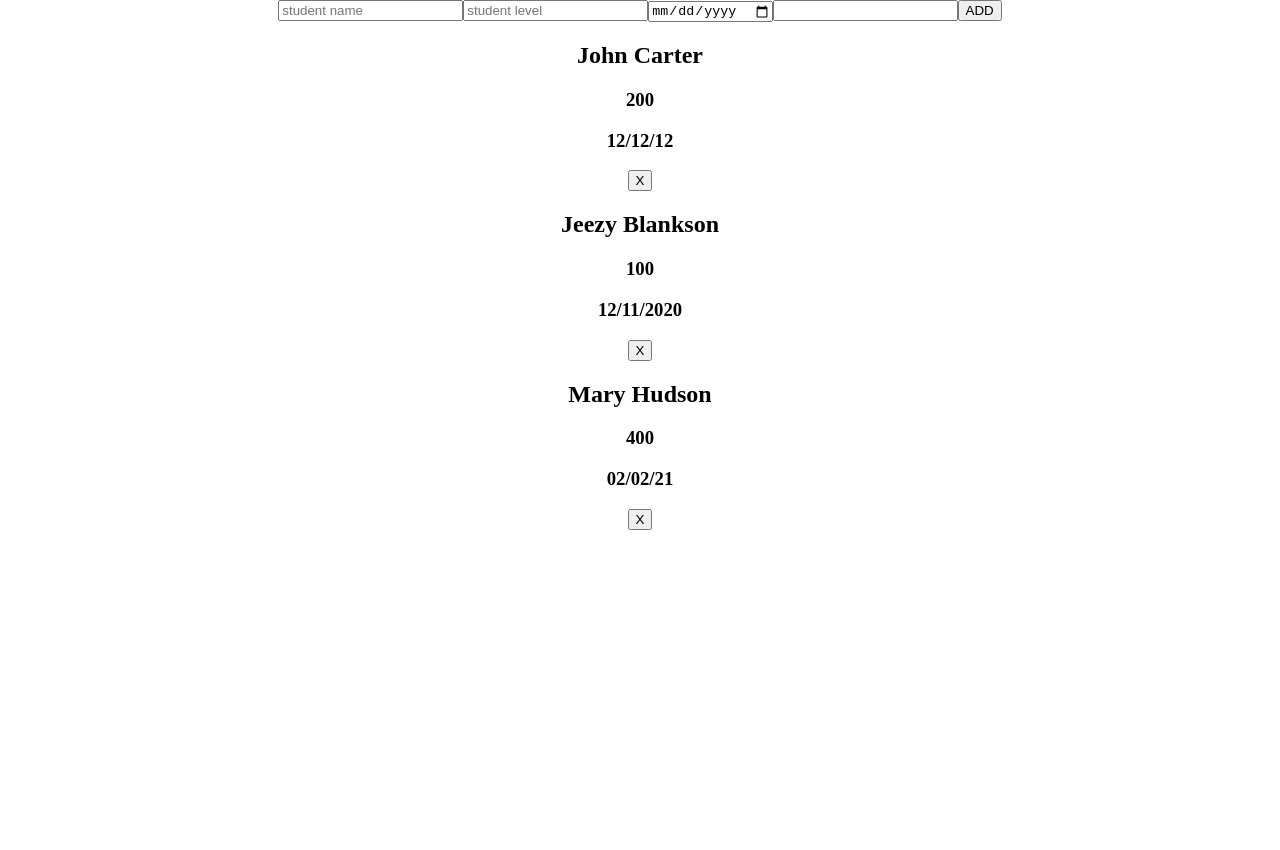
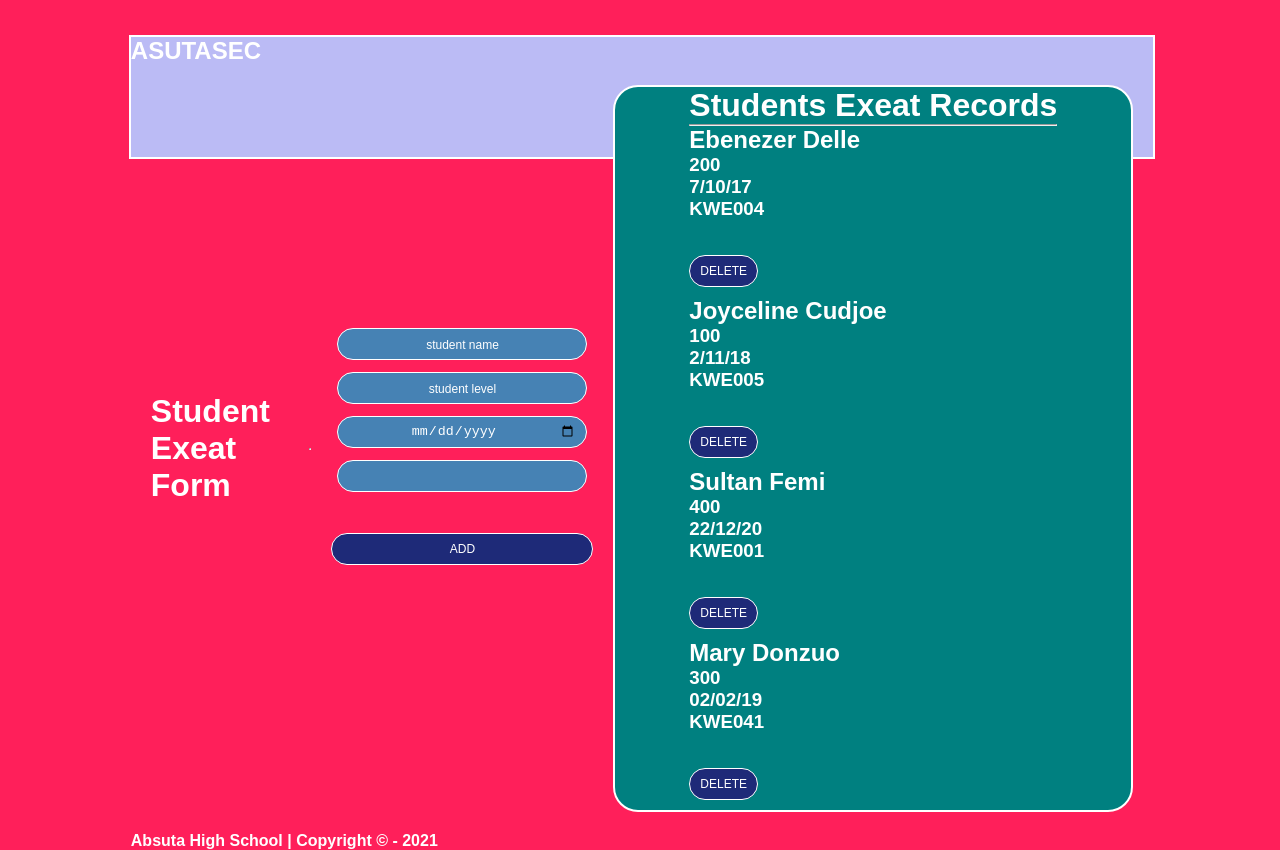
Before and after one commit to abdulsultans/React-JS-school-exeat, a React (Create React App) app: page / in a window 1280 px wide. Before the commit the page ends 800 px from the top, so only its background shows below. Built offline with nearby package versions, Linux system fonts and the light colour scheme.

Commit message:
add some styling

```diff
--- a/package.json
+++ b/package.json
@@ -7,6 +7,7 @@
     "@testing-library/react": "^11.2.5",
     "@testing-library/user-event": "^12.8.3",
     "react": "^17.0.2",
+    "react-bootstrap": "^1.5.2",
     "react-dom": "^17.0.2",
     "react-scripts": "4.0.3",
     "web-vitals": "^1.1.1"
--- a/src/App.css
+++ b/src/App.css
@@ -1,41 +1,85 @@
-.App {
-  text-align: center;
-}
-body{
-  font-family: poppins;
+*{
+	margin: 0px;
+	padding: 0px;
 }
 
-.App-logo {
-  height: 40vmin;
-  pointer-events: none;
+.container{
+  border: 2px solid white;
+	width: 100%;
+	height:15vh;
+	font-family: sans-serif;
+  background: rgb(187,187,245);
+	color: #fff;
 }
 
-@media (prefers-reduced-motion: no-preference) {
-  .App-logo {
-    animation: App-logo-spin infinite 20s linear;
-  }
+body { display: flex;
+  justify-content: center;
+  align-items: center;
+  margin: 25px;
+  padding: 10px;
+  background-color: #ff1f5a;
+  color:white;
+
 }
 
-.App-header {
-  background-color: #282c34;
-  min-height: 100vh;
-  display: flex;
-  flex-direction: column;
+form{
+  padding: 10px;
+  margin: 10px;
+  display: grid;
+  grid-template-columns: repeat(2) 1fr;
+  justify-content: center;
   align-items: center;
-  justify-content: center;
-  font-size: calc(10px + 2vmin);
-  color: white;
 }
 
-.App-link {
-  color: #61dafb;
+input{
+  width:250px;
+	height: 32px;
+	background:steelblue;
+	border: 1px solid white;
+	border-radius: 20px;
+	margin: 6px;
+	padding: 0 10px;
+	box-sizing: border-box;
+	outline: none;
+	text-align: center;
+	color: white;
 }
 
-@keyframes App-logo-spin {
-  from {
-    transform: rotate(0deg);
-  }
-  to {
-    transform: rotate(360deg);
-  }
+::placeholder{
+	color: white;
+	font-size: 12px;
 }
+
+button{
+  width: auto;
+	background:#1e2a78;
+	border: 1px solid white;
+	margin: 35px 0 10px;
+	height: 32px;
+	font-size: 12px;
+	border-radius: 20px;
+	padding: 0 10px;
+	box-sizing: border-box;
+	outline: none;
+	color: white;
+	cursor: pointer;
+}
+
+.stud{
+  border: 2px solid white;
+  background-color: teal;
+  width: 100%;
+  height: auto;
+  display: grid;
+  justify-content: center;
+  align-items: center;
+  grid-template-columns: repeat(3), 1fr;
+  border-radius: 25px;
+}
+
+.App{
+  padding: 10px;
+  margin: 10px;
+  display: flex;justify-content: center;
+  align-items: center;
+}
--- a/src/App.js
+++ b/src/App.js
@@ -1,12 +1,20 @@
 import "./App.css";
 import AddStudent from "./components/AddStudent";
+import Footer from "./components/Footer";
+import Header from "./components/Header";
 import Students from "./components/Students";
 
 function App() {
   return (
-    <div className="App">
-      <AddStudent />
-      <Students />
+    <div className="container">
+      <Header />
+      <div className="App">
+        <h1>Student Exeat Form</h1>
+        <hr></hr>
+        <AddStudent />
+        <Students />
+      </div>
+      <Footer className="container"/>
     </div>
   );
 }
--- a/src/components/AddStudent.js
+++ b/src/components/AddStudent.js
@@ -13,7 +13,7 @@ function AddStudent() {
     dispatch({ type: "ADDSTUDENT", payload: { name, level, date, indexNo } });
   };
   return (
-    <form onSubmit={onsubmit}>
+    <form className="addSt" onSubmit={onsubmit}>
       <input
         type="text"
         placeholder="student name"
@@ -26,7 +26,7 @@ function AddStudent() {
       />
       <input
         type="date"
-        pdatelaceholder="exeat date"
+        placeholder="exeat date"
         onChange={(e) => setDate(e.target.value)}
       />
       <input
--- /dev/null
+++ b/src/components/Footer.js
@@ -0,0 +1,13 @@
+
+
+function Footer() {
+    return (
+        <footer>
+
+            <h4>Absuta High School | Copyright &copy; - 2021</h4>
+
+        </footer>
+    )
+}
+
+export default Footer
--- /dev/null
+++ b/src/components/Header.js
@@ -0,0 +1,13 @@
+import React from "react";
+
+function Header() {
+  return (
+    <nav>
+      <div>
+        <h1>ASUTASEC</h1>
+      </div>
+    </nav>
+  );
+}
+
+export default Header;
--- a/src/components/Students.js
+++ b/src/components/Students.js
@@ -4,18 +4,21 @@ import { StudentContext } from "../context/StudentContext";
 function Students() {
   const { students, dispatch } = useContext(StudentContext);
   return (
-    <div>
+    <div className="stud">
+      <h1>Students Exeat Records</h1>
+      <hr/>
       {students.map((student) => (
         <div>
           <h2>{student.name}</h2>
           <h3>{student.level}</h3>
           <h3>{student.date}</h3>
+          <h3>{student.indexNo}</h3>
           <button
             onClick={() =>
               dispatch({ type: "DELETE", indexNo: student.indexNo })
             }
           >
-            X
+            DELETE
           </button>
         </div>
       ))}
--- a/src/context/StudentContext.js
+++ b/src/context/StudentContext.js
@@ -2,14 +2,30 @@ import { createContext, useReducer } from "react";
 import studentsReducer from "../reducers/studentsReducer";
 
 const initialState = [
-  { name: "John Carter", level: "200", date: "12/12/12", indexNo: "KWE004" },
   {
-    name: "Jeezy Blankson",
+    name: "Ebenezer Delle",
+    level: "200",
+    date: "7/10/17",
+    indexNo: "KWE004",
+  },
+  {
+    name: "Joyceline Cudjoe",
     level: "100",
-    date: "12/11/2020",
+    date: "2/11/18",
     indexNo: "KWE005",
   },
-  { name: "Mary Hudson", level: "400", date: "02/02/21", indexNo: "KWE001" },
+  {
+    name: "Sultan Femi",
+    level: "400",
+    date: "22/12/20",
+    indexNo: "KWE001",
+  },
+  {
+    name: "Mary Donzuo",
+    level: "300",
+    date: "02/02/19",
+    indexNo: "KWE041",
+  },
 ];
 
 export const StudentContext = createContext();
```
Also changed, not shown: public/backstu.jpg (added), 1 other file (tests, documents, lock files or other folders).
